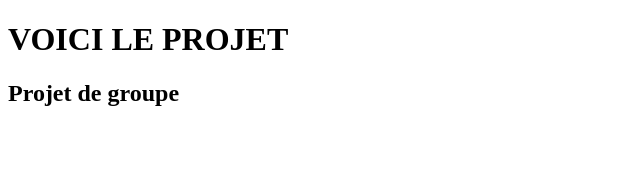
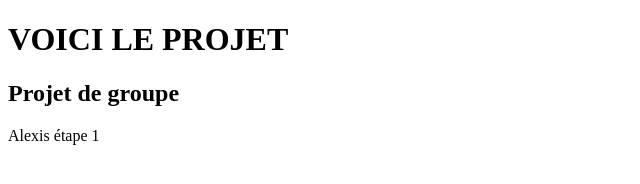
Before and after one commit to AlexisGaillet/projetGroupe, a plain HTML site: page index.html in a window 1280 px wide. Shown: the whole page, without its empty margins (0-640 px from the left). Drawn offline with Linux system fonts and the light colour scheme.

Commit message:
Ajoute 1ere étape

```diff
--- a/index.html
+++ b/index.html
@@ -7,5 +7,6 @@
 <body>
 	<h1>VOICI LE PROJET</h1>
 	<h2>Projet de groupe</h2>
+<p>Alexis étape 1</p>
 </body>
 </html>
```
